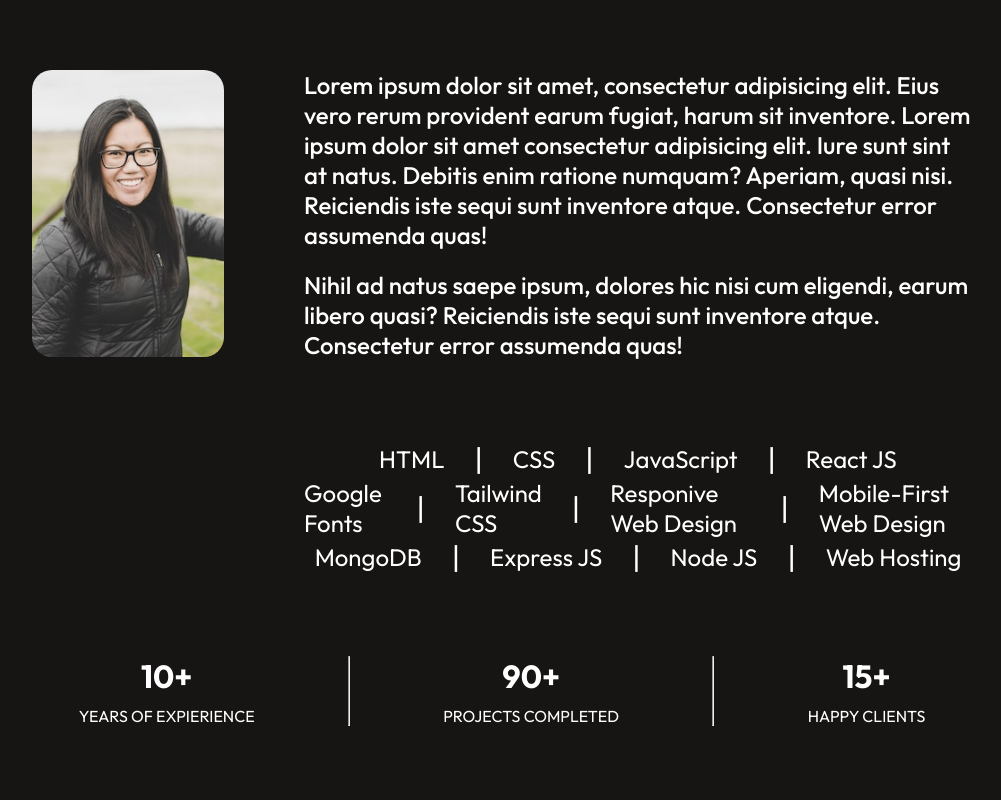
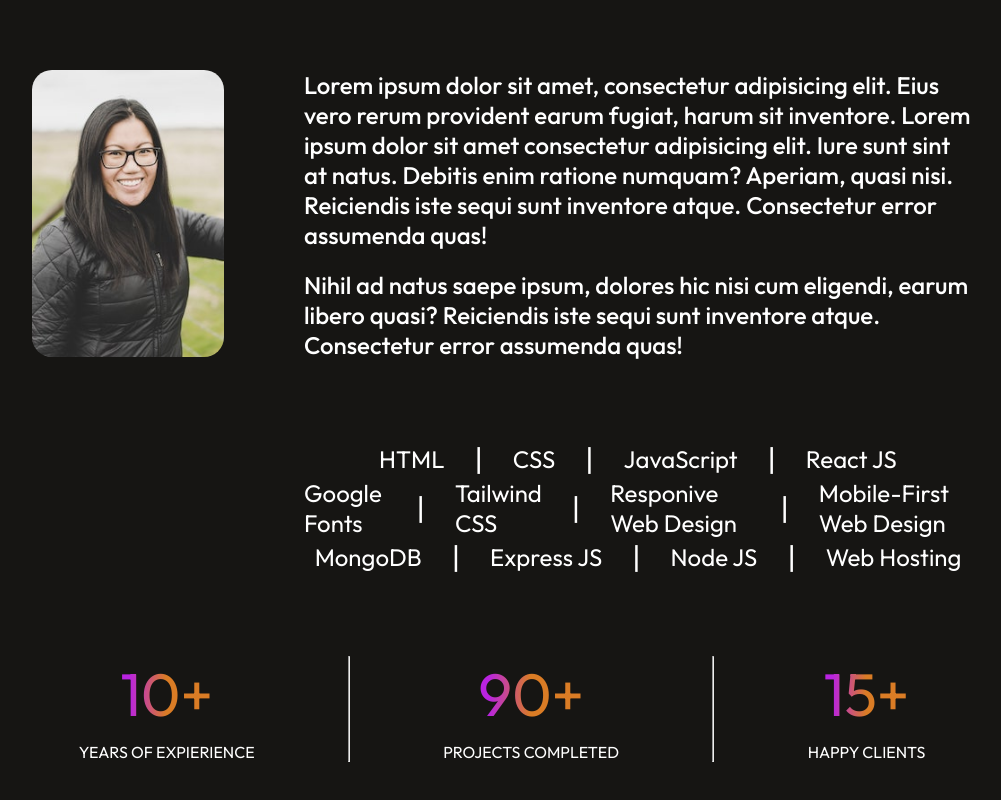
Before and after one commit to hellokristinafaye/portfolio-react, a React (Vite) app: page / in a window 1280 px wide. Shown: the part 1310-2110 px from the top of the page, without its empty margins (138-1139 px from the left). Built offline with nearby package versions, Linux system fonts and the light colour scheme.

Commit message:
achievements hover added

```diff
--- a/src/components/About/About.css
+++ b/src/components/About/About.css
@@ -78,3 +78,14 @@
     gap: 10px;
     transition: .5s;
 }
+.about-achievement h1 {
+    font-size: 60px;
+    font-weight: 400;
+    background: linear-gradient(270deg, var(--orange-color) 50.41%, var(--purple-color) 90.25%);
+    background-clip: text;
+    -webkit-background-clip: text;
+    -webkit-text-fill-color: transparent;
+}
+.about-achievement:hover{
+    transform: scale(1.3);
+}
```
